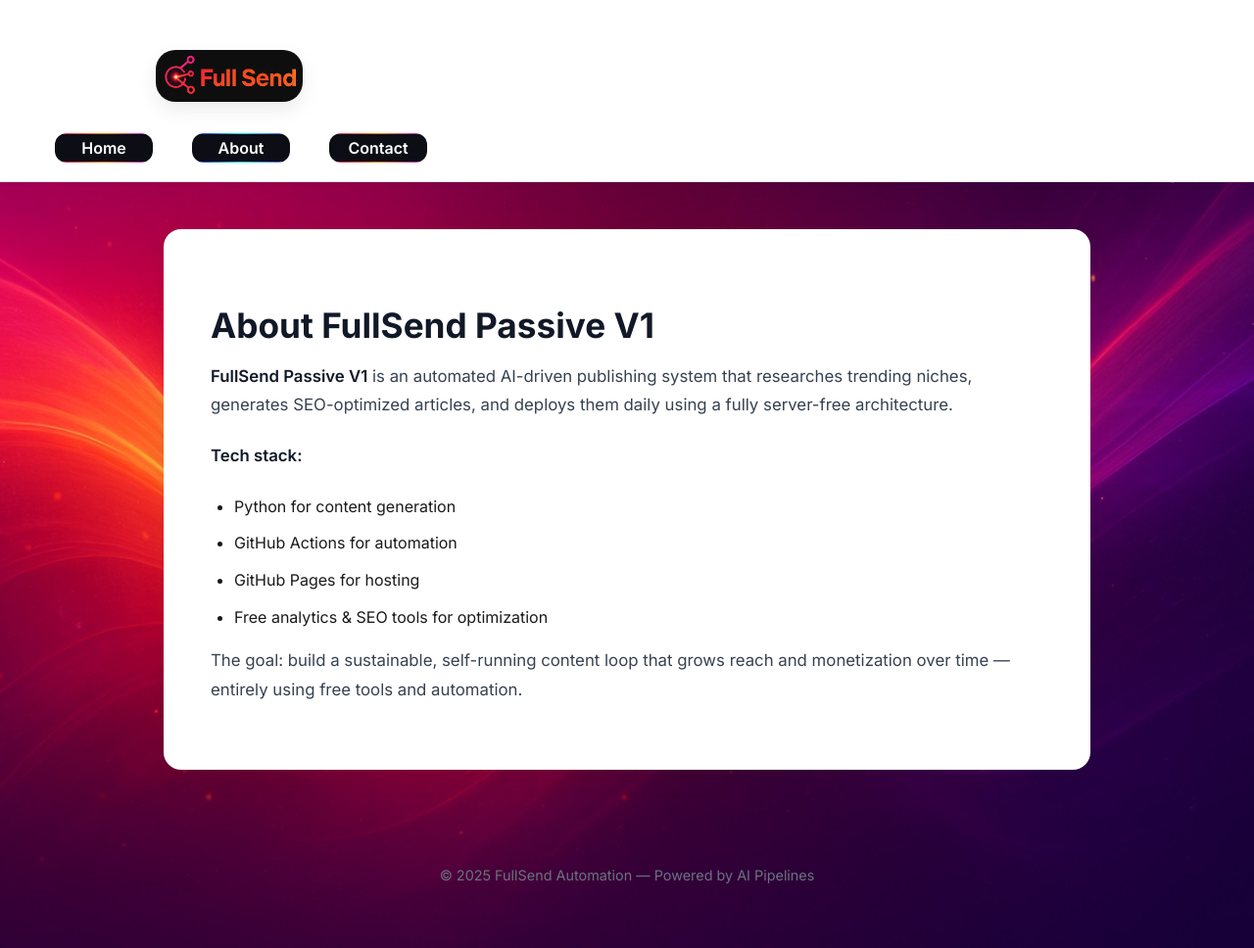
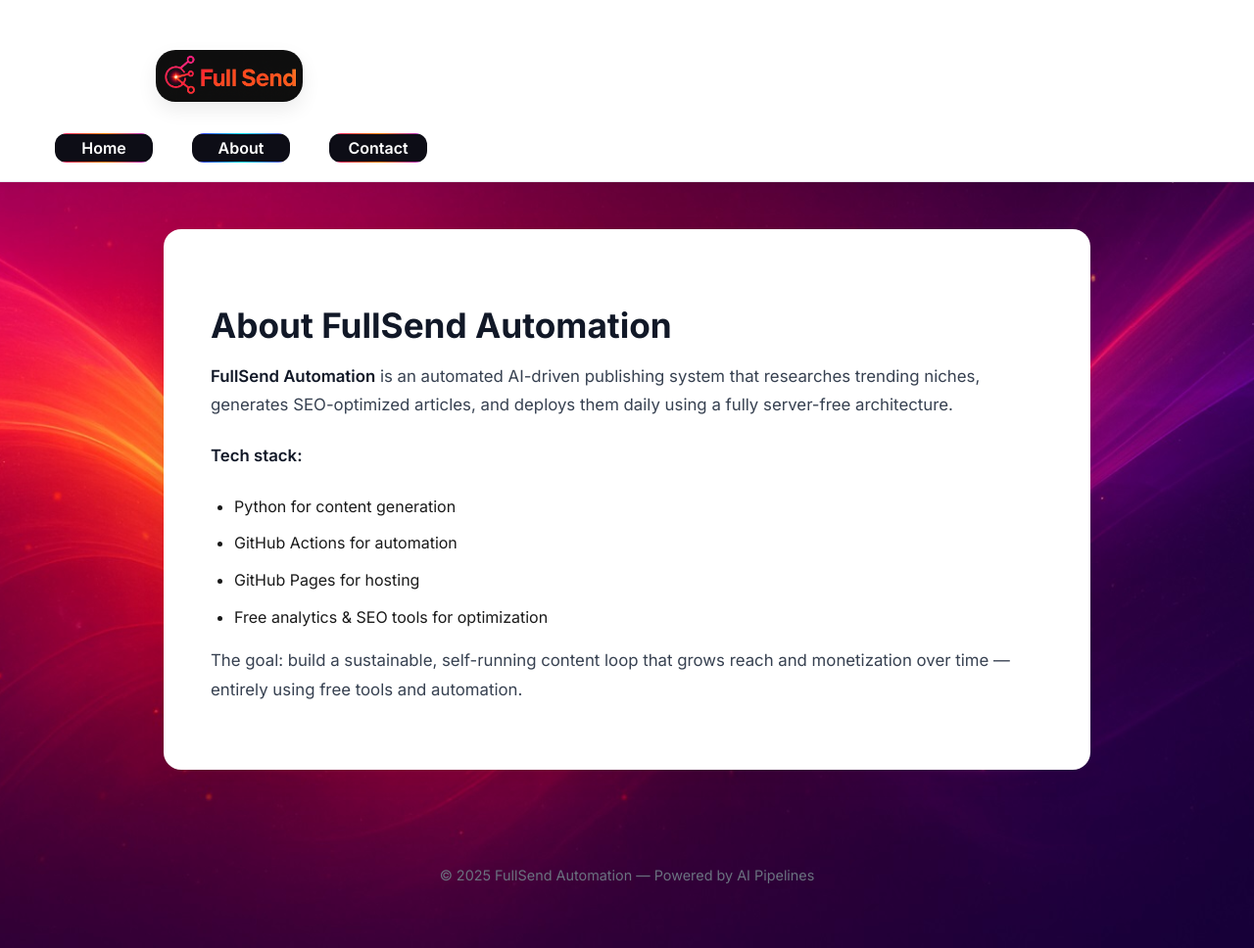
Before and after one commit to leetcawthorne/fullsend-pipeline, a Jekyll site: the page built from about.md, in a window 1280 px wide and 968 px high. Shown: the whole window at 98% size. Built offline with Jekyll 4.4.1, drawn with Linux system fonts in a browser that asks for light colours.

Commit message:
Update about.md

```diff
--- a/about.md
+++ b/about.md
@@ -4,9 +4,9 @@
 permalink: /about/
 ---
 
-# About FullSend Passive V1
+# About FullSend Automation
 
-**FullSend Passive V1** is an automated AI-driven publishing system that researches trending niches, generates SEO-optimized articles, and deploys them daily using a fully server-free architecture.
+**FullSend Automation** is an automated AI-driven publishing system that researches trending niches, generates SEO-optimized articles, and deploys them daily using a fully server-free architecture.
 
 **Tech stack:**
 - Python for content generation
```
